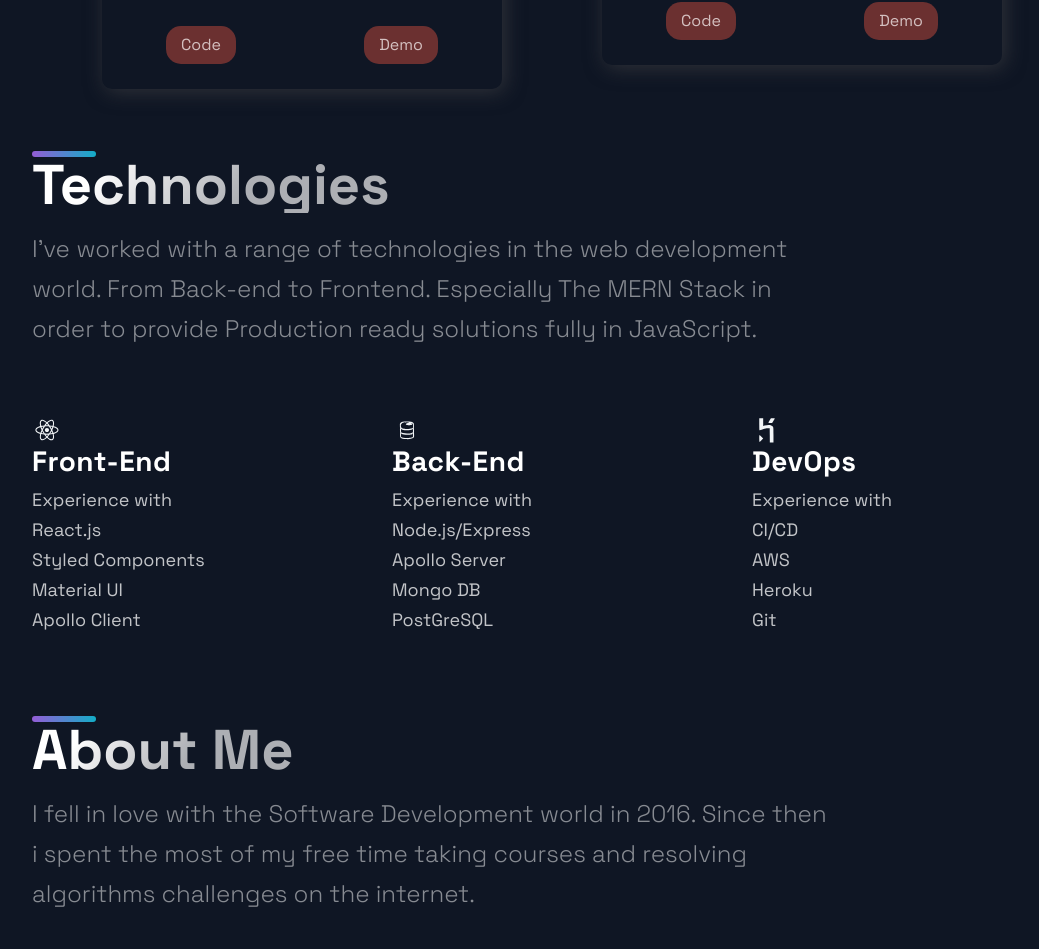
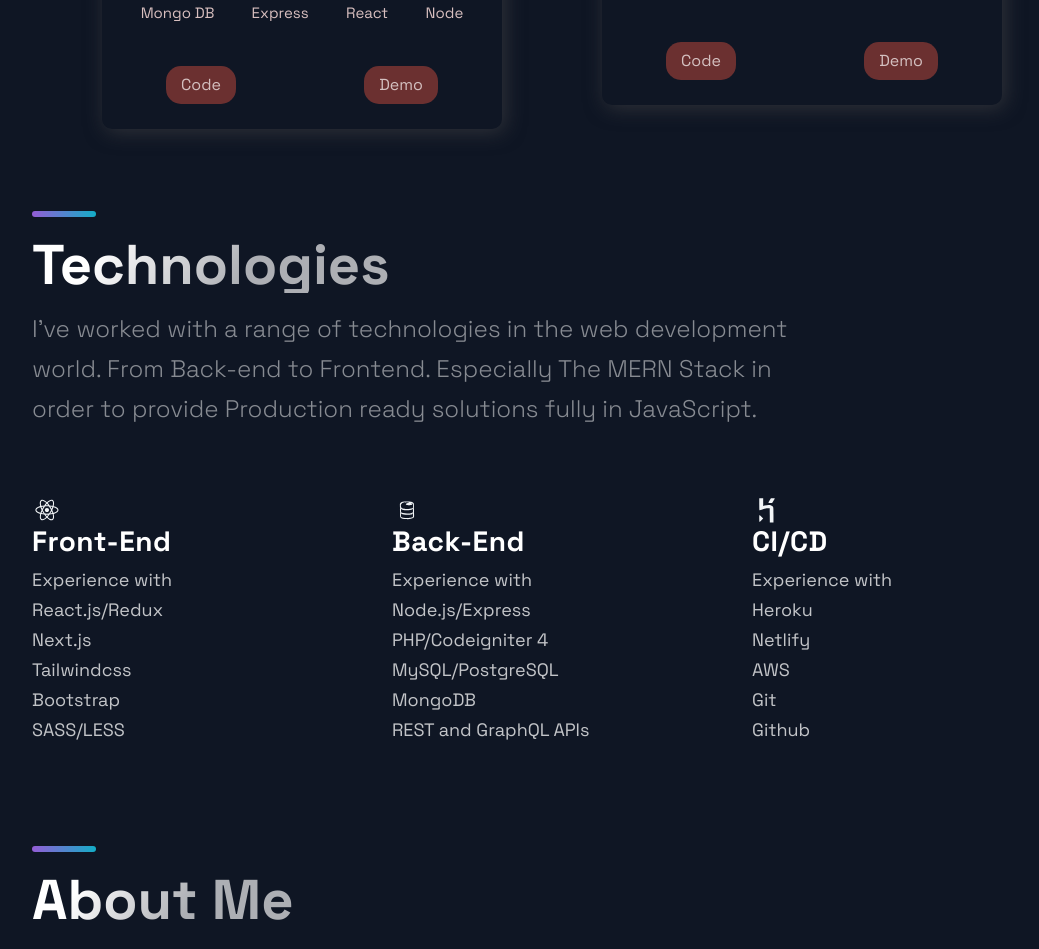
Before and after one commit to josumung999/jmung, a Next.js app: page / in a window 1280 px wide. Shown: the part 1845-2794 px from the top of the page, without its empty margins (88-1127 px from the left). Built offline with nearby package versions, Linux system fonts and the light colour scheme.

Commit message:
updated resume and technologies component

```diff
--- a/src/components/Hero/Hero.js
+++ b/src/components/Hero/Hero.js
@@ -15,7 +15,7 @@
       <SectionText>
         Full Stack Software Engineer, aiming to build computer based solutions to real life problems
       </SectionText>
-      <Link href='./resume/Josue-Munganga.pdf' target='blank'>
+      <Link href='./resume/Joshua-Resume.pdf' target='blank' rel="noopener noreferrer">
         <Button>My Resume</Button>
       </Link>
     </LeftSection>
--- a/src/components/Technologies/Technologies.js
+++ b/src/components/Technologies/Technologies.js
@@ -19,10 +19,11 @@
           <ListTitle>Front-End</ListTitle>
           <ListParagraph>
             Experience with <br />
-            React.js <br />
-            Styled Components <br />
-            Material UI <br />
-            Apollo Client
+            React.js/Redux <br />
+            Next.js <br />
+            Tailwindcss <br />
+            Bootstrap <br />
+            SASS/LESS
           </ListParagraph>
         </ListContainer>
       </ListItem>
@@ -33,22 +34,24 @@
           <ListParagraph>
             Experience with <br />
             Node.js/Express <br />
-            Apollo Server<br />
-            Mongo DB <br />
-            PostGreSQL
+            PHP/Codeigniter 4<br />
+            MySQL/PostgreSQL<br />
+            MongoDB <br />
+            REST and GraphQL APIs
           </ListParagraph>
         </ListContainer>
       </ListItem>
       <ListItem>
         <DiHeroku size="3rem" />
         <ListContainer>
-          <ListTitle>DevOps</ListTitle>
+          <ListTitle>CI/CD</ListTitle>
           <ListParagraph>
             Experience with <br />
-            CI/CD <br />
+            Heroku<br />
+            Netlify <br />
             AWS <br />
-            Heroku <br />
-            Git
+            Git <br />
+            Github
           </ListParagraph>
         </ListContainer>
       </ListItem>
--- a/src/styles/GlobalComponents/index.js
+++ b/src/styles/GlobalComponents/index.js
@@ -82,6 +82,7 @@
   height: 6px;
   border-radius: 10px;
   background-color: #fff;
+  margin: 2rem 0;
   background: ${(props) => props.colorAlt ?
     'linear-gradient(270deg, #F46737 0%, #945DD6 100%)' :
     'linear-gradient(270deg, #13ADC7 0%, #945DD6 100%)'};
```
Also changed, not shown: 1 other file (tests, documents, lock files or other folders).
